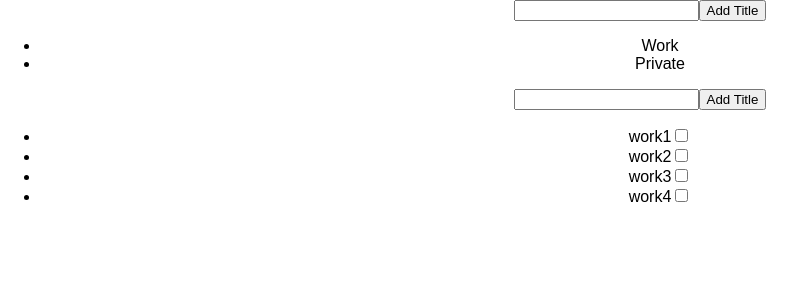
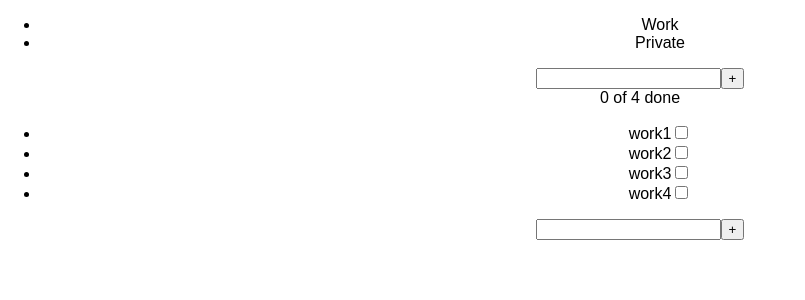
Before and after one commit to Isla5/todoApp, a React (Create React App) app in the folder todo-app/: page / in a window 1280 px wide. Shown: the top 300 px of the page, without its empty margins (0-805 px from the left). Built offline with nearby package versions, Linux system fonts and the light colour scheme.

Commit message:
fixing sorting, showing counts done items in all items

```diff
--- a/todo-app/src/App.js
+++ b/todo-app/src/App.js
@@ -30,45 +30,47 @@ export default class App extends PureComponent {
   };
 
   onTitleAdd = (newTitle) => {
-    let titleList = this.state.titleList;
+    const titleList = this.state.titleList;
     titleList.push(newTitle);
   }
 
   onWorkGroupTitleSelect = (selectedWorkGroupTitleIndex) => {
     this.setState({selectedWorkGroupTitleIndex});
-    console.log(this.state.titleList[selectedWorkGroupTitleIndex])
+
   }
 
   onItemAdd = (newItem) => {
-    let currentList = this.state.titleList[this.state.selectedWorkGroupTitleIndex];
+    const titleList = this.state.titleList.slice();
+    const currentList = this.state.titleList[this.state.selectedWorkGroupTitleIndex];
     currentList.todos.push(newItem);
+    const newList = currentList.todos;
+    currentList.todos = _.sortBy(newList, (item) => {return item.checked});
+    this.setState({titleList});
   }
 
   onCheckedChange = (titleId, itemId) => {
-    console.log(this.state.titleList[titleId].todos[itemId].checked)
     const newList = this.state.titleList[titleId].todos;
     newList[itemId].checked = !newList[itemId].checked;
     const titleList = this.state.titleList.slice();
     titleList[titleId].todos = _.sortBy(newList, (item) => {return item.checked});
     this.setState({titleList});
-    console.log(this.state.titleList[titleId].todos[itemId].checked);
-    console.log(titleId, itemId);
-    console.log(_.sortBy(newList, (item) => {return item.checked}))
   }
 
   render() {
     return (
       <div className="App">
         <TitleForm
+          onWorkGroupTitleSelect={this.onWorkGroupTitleSelect}
+          titleList={this.state.titleList}
           onTitleAdd={this.onTitleAdd}
-          titleList={this.state.titleList}
-          onWorkGroupTitleSelect={this.onWorkGroupTitleSelect}/>
+        />
         <WorkList
-          checked={this.state.checked}
+          selectedWorkGroupTitleIndex={this.state.selectedWorkGroupTitleIndex}
           onCheckedChange={this.onCheckedChange}
           titleList={this.state.titleList}
-          selectedWorkGroupTitleIndex={this.state.selectedWorkGroupTitleIndex}
-          onItemAdd={this.onItemAdd}/>
+          checked={this.state.checked}
+          onItemAdd={this.onItemAdd}
+        />
       </div>
     )
   }
--- a/todo-app/src/TitleForm.js
+++ b/todo-app/src/TitleForm.js
@@ -20,13 +20,6 @@ export default class App extends Component {
   render() {
     return (
       <div className="App">
-        <form onSubmit={this.onSubmit}>
-          <input
-            value={this.state.titlefieldvalue}
-            onChange={(event) => this.setState({titlefieldvalue: event.target.value})}
-          />
-          <input type='submit' value='Add Title'/>
-        </form>
         <div className="App">
           <ul>
             {this.props.titleList.map((workGroupTitle, index) => {
@@ -40,6 +33,13 @@ export default class App extends Component {
             })}
           </ul>
         </div>
+        <form onSubmit={this.onSubmit}>
+          <input
+            value={this.state.titlefieldvalue}
+            onChange={(event) => this.setState({titlefieldvalue: event.target.value})}
+          />
+          <input type='submit' value='+'/>
+        </form>
       </div>
     );
   }
--- a/todo-app/src/WorkList.js
+++ b/todo-app/src/WorkList.js
@@ -1,4 +1,5 @@
 import React, { PureComponent } from 'react';
+import _ from "lodash"
 
 export default class WorkList extends PureComponent {
   constructor(){
@@ -8,25 +9,24 @@ export default class WorkList extends PureComponent {
     }
   };
 
+  componentDidMount(){
+    console.log()
+  }
+
   onSubmit = (e) => {
     e.preventDefault();
-    console.log(this.props);
     this.setState({
       itemFieldValue: '',
     });
-    this.props.onItemAdd({work: this.state.itemFieldValue});
+    this.props.onItemAdd({work: this.state.itemFieldValue, checked: false});
   }
 
   render() {
     return (
       <div className="App">
-        <form onSubmit={this.onSubmit}>
-          <input
-            value={this.state.itemFieldValue}
-            onChange={(event) => this.setState({itemFieldValue: event.target.value})}
-          />
-          <input type='submit' value='Add Title'/>
-        </form>
+        <div className ="checkedStatus">
+          {_.filter(this.props.titleList[this.props.selectedWorkGroupTitleIndex].todos, (item) => {return item.checked == true}).length} of {this.props.titleList[this.props.selectedWorkGroupTitleIndex].todos.length}  done
+        </div>
         <ul>
           {this.props.titleList[this.props.selectedWorkGroupTitleIndex].todos.map((currentWorklist, index) => {
             return (
@@ -37,6 +37,13 @@ export default class WorkList extends PureComponent {
             )
           })}
         </ul>
+        <form onSubmit={this.onSubmit}>
+          <input
+            value={this.state.itemFieldValue}
+            onChange={(event) => this.setState({itemFieldValue: event.target.value})}
+          />
+          <input type='submit' value='+'/>
+        </form>
       </div>
     );
   }
```
